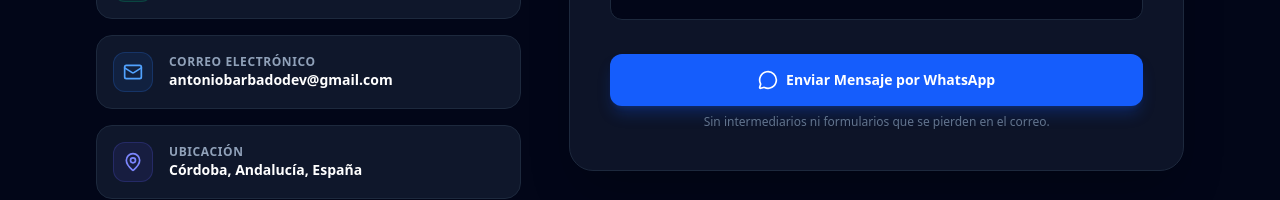
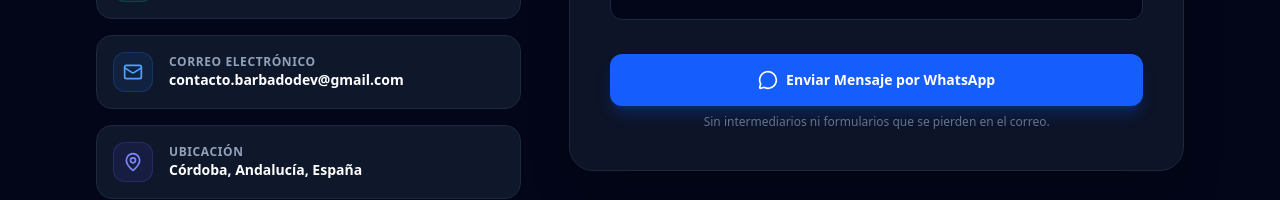
Before and after one commit to barbadodev/portfolio-barbadodev, a React (Vite) app: page / in a window 1280 px wide. Shown: the part 5516-5716 px from the top of the page. Built offline with nearby package versions, Linux system fonts and the light colour scheme.

Commit message:
chore: update official contact email to contacto.barbadodev@gmail.com

```diff
--- a/src/portfolio.config.js
+++ b/src/portfolio.config.js
@@ -17,7 +17,7 @@ export const PORTFOLIO_CONFIG = {
   social: {
     github: "https://github.com/barbadodev",
     linkedin: "https://linkedin.com/in/barbadodev",
-    email: "antoniobarbadodev@gmail.com",
+    email: "contacto.barbadodev@gmail.com",
     whatsapp: "34600123456", // Reemplazar con tu número real
     whatsappDirectMessage: "Hola Antonio, he visto tu portfolio y me gustaría hablar contigo sobre un proyecto web.",
   },
```
